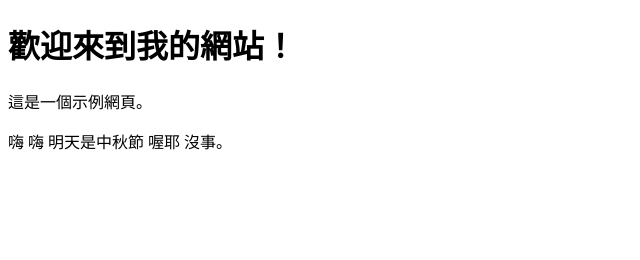
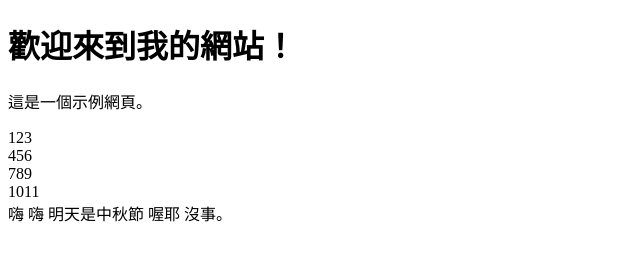
Before and after one commit to 20631-C/924, a plain HTML site: page index.html in a window 1280 px wide. Shown: the whole page, without its empty margins (0-640 px from the left). Drawn offline with Linux system fonts and the light colour scheme.

Commit message:
Update index.html: add content blocks

```diff
--- a/index.html
+++ b/index.html
@@ -9,6 +9,10 @@
 <body>
     <h1>歡迎來到我的網站！</h1>
     <p>這是一個示例網頁。</p>
+    <div>123</div>
+    <div>456</div>
+    <div>789</div>
+    <div>1011</div>
 </body>
 
 </html>嗨 嗨 明天是中秋節 喔耶 沒事。
```
